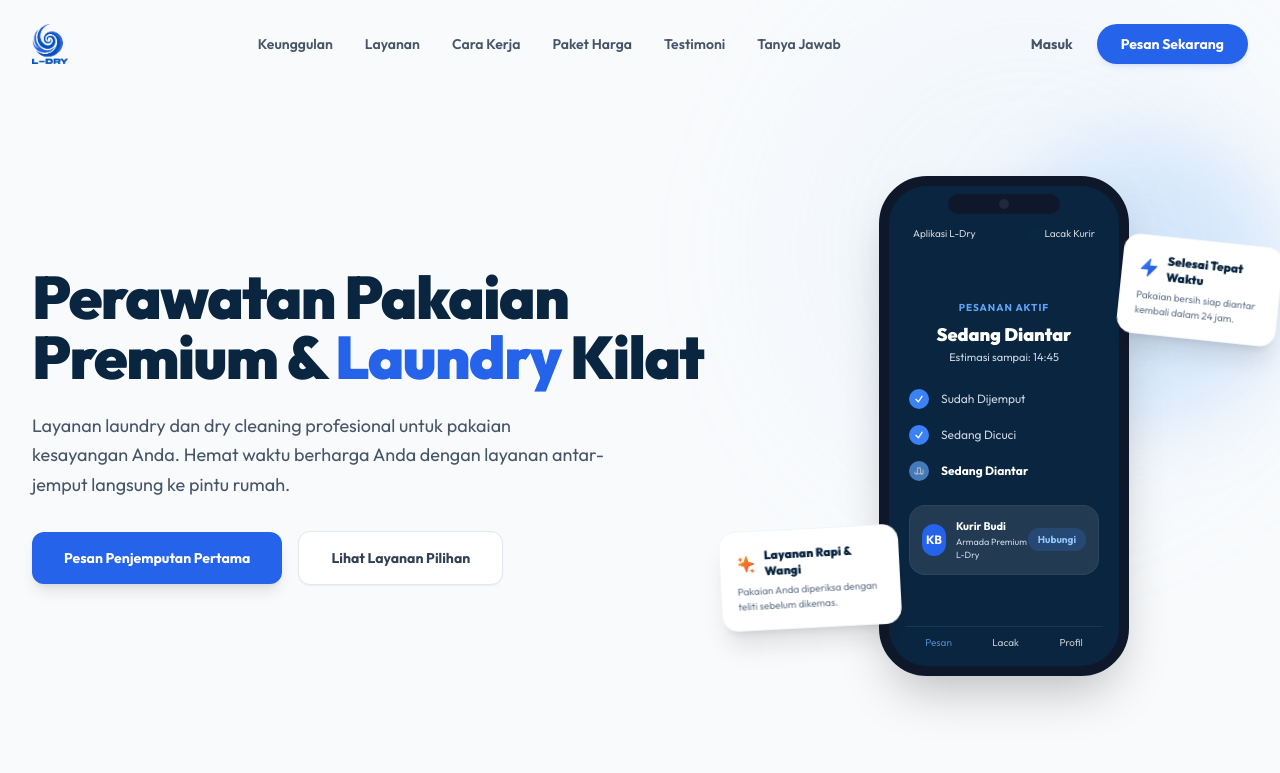
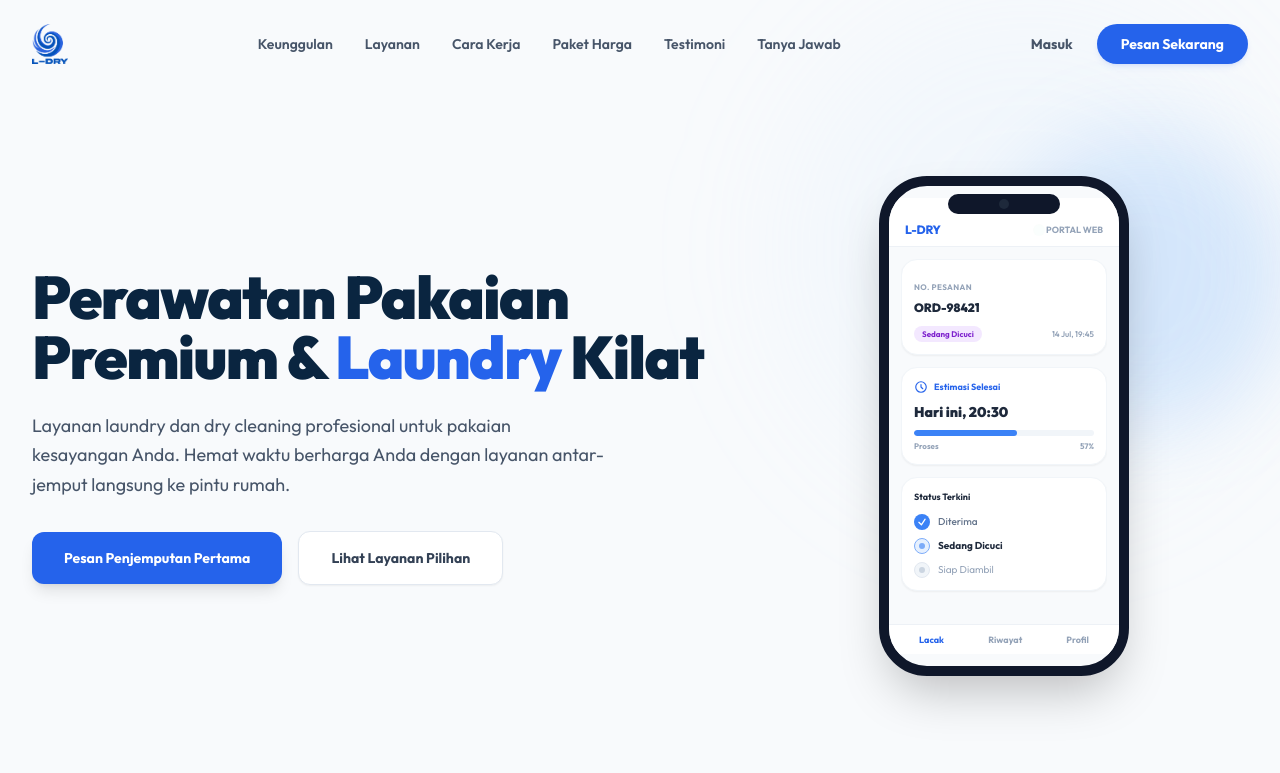
Before and after one commit to fdwi/laundry, a Laravel app: page / in a window 1280 px wide. Shown: the top 773 px of the page. Run offline with Laravel 10, Linux system fonts and the light colour scheme; data comes from the database, SQL or seed files in the repository; style sheets or scripts are compiled from the project's sources.

Commit message:
nambah fitur wa dan perbaiki tampilan

```diff
--- a/app/Models/Order.php
+++ b/app/Models/Order.php
@@ -24,6 +24,12 @@
                 if ($order->estimated_finish && now()->gt($order->estimated_finish)) {
                     $order->awardLateDeliveryPoints();
                 }
+            }
+        });
+
+        static::updated(function (Order $order) {
+            if ($order->wasChanged('status')) {
+                \App\Services\NotificationService::sendOrderStatusNotification($order);
             }
         });
     }
--- a/resources/views/welcome.blade.php
+++ b/resources/views/welcome.blade.php
@@ -96,113 +96,92 @@
                     <!-- Glow Efek Latar Belakang -->
                     <div class="absolute -top-10 -right-10 w-72 h-72 bg-blue-400/20 rounded-full blur-2xl pointer-events-none"></div>
 
-                    <!-- SVG/CSS Mockup Smartphone -->
-                    <div class="relative border-[10px] border-slate-900 rounded-[3rem] h-[500px] w-[250px] bg-[#0a2540] shadow-2xl overflow-hidden flex flex-col justify-between p-4 text-white">
+                    <!-- SVG/CSS Mockup Smartphone (Light Theme, representing the actual website portal) -->
+                    <div class="relative border-[10px] border-slate-900 rounded-[3rem] h-[500px] w-[250px] bg-slate-50 shadow-2xl overflow-hidden flex flex-col justify-between p-3 text-slate-800">
                         <!-- Top Notch Speaker -->
-                        <div class="absolute top-2 left-1/2 -translate-x-1/2 w-28 h-5 bg-slate-900 rounded-full flex items-center justify-center">
+                        <div class="absolute top-2 left-1/2 -translate-x-1/2 w-28 h-5 bg-slate-900 rounded-full flex items-center justify-center z-20">
                             <span class="w-2.5 h-2.5 bg-slate-800 rounded-full"></span>
                         </div>
 
-                        <!-- Header Internal Aplikasi -->
-                        <div class="pt-6 flex justify-between items-center text-[10px] opacity-80 px-2">
-                            <span>Aplikasi L-Dry</span>
-                            <div class="flex items-center space-x-1">
-                                <span class="w-2 h-2 bg-emerald-500 rounded-full animate-ping"></span>
-                                <span>Lacak Kurir</span>
+                        <!-- Top Bar / App Logo -->
+                        <div class="pt-6 pb-2 border-b border-slate-200/60 bg-white -mx-3 px-4 flex justify-between items-center text-xs">
+                            <span class="font-extrabold text-blue-600 tracking-tight">L-DRY</span>
+                            <div class="flex items-center gap-1">
+                                <span class="w-1.5 h-1.5 bg-emerald-500 rounded-full animate-ping"></span>
+                                <span class="text-[9px] text-slate-400 font-bold uppercase">Portal Web</span>
                             </div>
                         </div>
 
-                        <!-- Status Pesanan Aktif Mockup -->
-                        <div class="my-auto space-y-6 px-1">
-                            <div class="text-center">
-                                <span class="text-[10px] uppercase tracking-widest text-blue-400 font-bold">Pesanan Aktif</span>
-                                <h4 class="text-lg font-black mt-1">Sedang Diantar</h4>
-                                <p class="text-[11px] text-slate-300">Estimasi sampai: 14:45</p>
-                            </div>
-
-                            <!-- Langkah Progress -->
-                            <div class="space-y-4">
-                                <div class="flex items-center space-x-3 text-xs">
-                                    <div class="w-5 h-5 rounded-full bg-blue-500 flex items-center justify-center">
-                                        <svg class="w-2.5 h-2.5 text-white" fill="none" stroke="currentColor" viewBox="0 0 24 24" stroke-width="3">
-                                            <path stroke-linecap="round" stroke-linejoin="round" d="M4.5 12.75l6 6 9-13.5" />
-                                        </svg>
-                                    </div>
-                                    <span class="text-slate-300">Sudah Dijemput</span>
-                                </div>
-                                <div class="flex items-center space-x-3 text-xs">
-                                    <div class="w-5 h-5 rounded-full bg-blue-500 flex items-center justify-center">
-                                        <svg class="w-2.5 h-2.5 text-white" fill="none" stroke="currentColor" viewBox="0 0 24 24" stroke-width="3">
-                                            <path stroke-linecap="round" stroke-linejoin="round" d="M4.5 12.75l6 6 9-13.5" />
-                                        </svg>
-                                    </div>
-                                    <span class="text-slate-300">Sedang Dicuci</span>
-                                </div>
-                                <div class="flex items-center space-x-3 text-xs font-bold text-white">
-                                    <div class="w-5 h-5 rounded-full bg-blue-400 flex items-center justify-center animate-pulse">
-                                        <svg class="w-2.5 h-2.5 text-white" fill="none" stroke="currentColor" viewBox="0 0 24 24" stroke-width="2.5">
-                                            <path stroke-linecap="round" stroke-linejoin="round" d="M8.25 18.75a1.5 1.5 0 01-3 0m3 0a1.5 1.5 0 00-3 0m3 0h6m-9 0H3.375a1.125 1.125 0 01-1.125-1.125V14.25m17.25 4.5a1.5 1.5 0 01-3 0m3 0a1.5 1.5 0 00-3 0m3 0h1.125a1.125 1.125 0 001.125-1.125V9.75M8.25 18.75h6m-6 0V6.75A2.25 2.25 0 0110.5 4.5h3a2.25 2.25 0 012.25 2.25v12m-6 0h6" />
-                                        </svg>
-                                    </div>
-                                    <span>Sedang Diantar</span>
+                        <!-- Main Screen Content -->
+                        <div class="flex-1 my-auto py-3 space-y-3 overflow-hidden">
+                            <!-- Tracking Header Card -->
+                            <div class="bg-white border border-slate-100 rounded-2xl p-3 shadow-sm space-y-1">
+                                <span class="text-[8px] font-bold text-slate-400 uppercase tracking-wider">No. Pesanan</span>
+                                <h4 class="text-xs font-black text-slate-800">ORD-98421</h4>
+                                <div class="flex justify-between items-center pt-1.5">
+                                    <span class="px-2 py-0.5 rounded-full bg-purple-100 text-purple-700 text-[8px] font-bold">
+                                        Sedang Dicuci
+                                    </span>
+                                    <span class="text-[8px] text-slate-400 font-semibold">14 Jul, 19:45</span>
                                 </div>
                             </div>
 
-                            <!-- Informasi Driver/Kurir -->
-                            <div class="bg-white/10 rounded-2xl p-3 flex items-center justify-between border border-white/5">
-                                <div class="flex items-center space-x-2.5">
-                                    <div class="w-8 h-8 rounded-full bg-blue-600 flex items-center justify-center font-bold text-xs">KB</div>
-                                    <div>
-                                        <h5 class="text-[11px] font-bold">Kurir Budi</h5>
-                                        <p class="text-[9px] text-slate-300">Armada Premium L-Dry</p>
+                            <!-- Progress & Time Card -->
+                            <div class="bg-white border border-slate-100 rounded-2xl p-3 shadow-sm space-y-2">
+                                <div class="flex items-center gap-1.5 text-blue-600">
+                                    <svg class="w-3.5 h-3.5" fill="none" stroke="currentColor" viewBox="0 0 24 24"><path stroke-linecap="round" stroke-linejoin="round" stroke-width="2" d="M12 8v4l3 3m6-3a9 9 0 11-18 0 9 9 0 0118 0z"></path></svg>
+                                    <span class="text-[9px] font-bold">Estimasi Selesai</span>
+                                </div>
+                                <p class="text-sm font-black text-slate-800">Hari ini, 20:30</p>
+
+                                <!-- Progress bar -->
+                                <div class="space-y-1">
+                                    <div class="h-1.5 rounded-full bg-slate-100 overflow-hidden">
+                                        <div class="h-full bg-blue-500 rounded-full" style="width: 57%;"></div>
+                                    </div>
+                                    <div class="flex justify-between text-[8px] text-slate-400 font-bold">
+                                        <span>Proses</span>
+                                        <span>57%</span>
                                     </div>
                                 </div>
-                                <span class="text-[10px] bg-blue-500/20 text-blue-300 py-1 px-2.5 rounded-full font-bold">Hubungi</span>
+                            </div>
+
+                            <!-- Simplified Stepper -->
+                            <div class="bg-white border border-slate-100 rounded-2xl p-3 shadow-sm space-y-2.5">
+                                <span class="text-[9px] font-bold text-slate-800 block">Status Terkini</span>
+
+                                <div class="space-y-2">
+                                    <div class="flex items-center gap-2 text-[10px]">
+                                        <div class="w-4 h-4 rounded-full bg-blue-500 flex items-center justify-center text-white shrink-0">
+                                            <svg class="w-2.5 h-2.5" fill="none" stroke="currentColor" viewBox="0 0 24 24" stroke-width="3"><path stroke-linecap="round" stroke-linejoin="round" d="M4.5 12.75l6 6 9-13.5" /></svg>
+                                        </div>
+                                        <span class="text-slate-500 font-medium">Diterima</span>
+                                    </div>
+                                    <div class="flex items-center gap-2 text-[10px] font-bold text-slate-800">
+                                        <div class="w-4 h-4 rounded-full bg-blue-100 border border-blue-500 flex items-center justify-center text-blue-600 shrink-0 animate-pulse">
+                                            <span class="w-1.5 h-1.5 bg-blue-500 rounded-full"></span>
+                                        </div>
+                                        <span>Sedang Dicuci</span>
+                                    </div>
+                                    <div class="flex items-center gap-2 text-[10px]">
+                                        <div class="w-4 h-4 rounded-full bg-slate-100 border border-slate-200 flex items-center justify-center text-slate-400 shrink-0">
+                                            <span class="w-1.5 h-1.5 bg-slate-300 rounded-full"></span>
+                                        </div>
+                                        <span class="text-slate-400">Siap Diambil</span>
+                                    </div>
+                                </div>
                             </div>
                         </div>
 
                         <!-- Menu Navigasi Smartphone Mockup -->
-                        <div class="border-t border-white/10 pt-2 flex justify-around text-[10px] opacity-75">
-                            <span class="text-blue-400">Pesan</span>
-                            <span>Lacak</span>
+                        <div class="border-t border-slate-200/60 bg-white -mx-3 p-2 flex justify-around text-[9px] font-bold text-slate-400">
+                            <span class="text-blue-600">Lacak</span>
+                            <span>Riwayat</span>
                             <span>Profil</span>
                         </div>
                     </div>
 
-                    <!-- Kartu Melayang di Sekitar Smartphone -->
-                    <div class="absolute -left-10 bottom-12 bg-white rounded-2xl p-4 shadow-xl border border-slate-100 max-w-[180px] hidden sm:block transform -rotate-3 transition duration-300 hover:rotate-0">
-                        <div class="flex items-center space-x-2">
-                            <svg class="w-5 h-5 shrink-0" viewBox="0 0 24 24" fill="none" xmlns="http://www.w3.org/2000/svg">
-                                <defs>
-                                    <linearGradient id="sparkleGrad" x1="0%" y1="0%" x2="100%" y2="100%">
-                                        <stop offset="0%" stop-color="#f59e0b" />
-                                        <stop offset="100%" stop-color="#ef4444" />
-                                    </linearGradient>
-                                </defs>
-                                <path d="m12 3-1.912 5.813a2 2 0 0 1-1.275 1.275L3 12l5.813 1.912a2 2 0 0 1 1.275 1.275L12 21l1.912-5.813a2 2 0 0 1 1.275-1.275L21 12l-5.813-1.912a2 2 0 0 1-1.275-1.275Z" fill="url(#sparkleGrad)" stroke="url(#sparkleGrad)" stroke-width="1.5" stroke-linecap="round" stroke-linejoin="round" />
-                                <path d="m5 3 1 2.5L8.5 6 6 7 5 9.5 4 7 1.5 6 4 5.5Z" fill="url(#sparkleGrad)" />
-                                <path d="m19 17 1 2.5 2.5.5-2.5 1-1 2.5-1-2.5-2.5-1 2.5-1Z" fill="url(#sparkleGrad)" />
-                            </svg>
-                            <span class="text-xs font-black text-[#0a2540]">Layanan Rapi & Wangi</span>
-                        </div>
-                        <p class="text-[10px] text-slate-500 mt-1">Pakaian Anda diperiksa dengan teliti sebelum dikemas.</p>
-                    </div>
 
-                    <div class="absolute -right-8 top-16 bg-white rounded-2xl p-4 shadow-xl border border-slate-100 max-w-[160px] hidden sm:block transform rotate-6 transition duration-300 hover:rotate-0">
-                        <div class="flex items-center space-x-2">
-                            <svg class="w-5 h-5 shrink-0" viewBox="0 0 24 24" fill="none" xmlns="http://www.w3.org/2000/svg">
-                                <defs>
-                                    <linearGradient id="zapGrad" x1="0%" y1="0%" x2="100%" y2="100%">
-                                        <stop offset="0%" stop-color="#3b82f6" />
-                                        <stop offset="100%" stop-color="#1d4ed8" />
-                                    </linearGradient>
-                                </defs>
-                                <polygon points="13 2 3 14 12 14 11 22 21 10 12 10 13 2" fill="url(#zapGrad)" stroke="url(#zapGrad)" stroke-width="1.5" stroke-linecap="round" stroke-linejoin="round"/>
-                            </svg>
-                            <span class="text-xs font-black text-[#0a2540]">Selesai Tepat Waktu</span>
-                        </div>
-                        <p class="text-[10px] text-slate-500 mt-1">Pakaian bersih siap diantar kembali dalam 24 jam.</p>
-                    </div>
                 </div>
             </div>
         </div>
@@ -839,11 +818,11 @@
 
             <!-- Layout Testimoni Utama -->
             <div class="grid grid-cols-1 lg:grid-cols-12 gap-8 items-stretch">
-                <!-- Testimoni Utama (Elena Rossi) -->
+                <!-- Testimoni Utama (Wahyu Taruna) -->
                 <div class="lg:col-span-8 bg-slate-50 border border-slate-100 rounded-3xl overflow-hidden flex flex-col md:flex-row hover:shadow-lg transition duration-300">
                     <div class="md:w-2/5 min-h-[300px] relative">
-                        <img src="https://images.unsplash.com/photo-1580489944761-15a19d654956?auto=format&fit=crop&w=500&q=80"
-                             class="w-full h-full object-cover" alt="Elena Rossi Creative Director">
+                        <img src="/testimoni-taruna.jpg"
+                             class="w-full h-full object-cover object-top" alt="Wahyu Taruna">
                     </div>
                     <div class="md:w-3/5 p-8 md:p-12 flex flex-col justify-between space-y-6">
                         <div class="space-y-4">
@@ -856,12 +835,12 @@
                                 <svg class="w-5 h-5 fill-current" viewBox="0 0 24 24" xmlns="http://www.w3.org/2000/svg"><path d="M12 17.27L18.18 21l-1.64-7.03L22 9.24l-7.19-.61L12 2 9.19 8.63 2 9.24l5.46 4.73L5.82 21z"/></svg>
                             </div>
                             <blockquote class="text-[#0a2540] text-lg font-medium leading-relaxed italic">
-                                "L-Dry adalah satu-satunya jasa laundry yang saya percayai untuk merawat pakaian-pakaian mahal saya. Teknik pencucian mereka sangat aman untuk berbagai jenis bahan sensitif."
+                                "Seragam dinas dan pakaian harian saya selalu bersih, rapi, dan wangi tepat waktu. L-Dry benar-benar bisa diandalkan untuk merawat pakaian yang butuh penanganan khusus!"
                             </blockquote>
                         </div>
                         <div>
-                            <h4 class="font-extrabold text-[#0a2540] text-sm">Elena Rossi</h4>
-                            <p class="text-xs text-slate-400 font-medium">Creative Director, Atelier Rossi</p>
+                            <h4 class="font-extrabold text-[#0a2540] text-sm">Wahyu</h4>
+                            <p class="text-xs text-slate-400 font-medium">Taruna Akademi, Pelanggan L-Dry</p>
                         </div>
                     </div>
                 </div>
@@ -1060,42 +1039,19 @@
                 </div>
             </div>
 
-            <!-- Blok CTA Download Aplikasi & WhatsApp Concierge -->
-            <div class="grid grid-cols-1 md:grid-cols-2 gap-8 mt-12">
-                <!-- Kartu Aplikasi -->
-                <div class="bg-white border border-slate-100 rounded-3xl p-8 md:p-10 flex flex-col justify-between hover:shadow-md transition duration-300">
-                    <div class="space-y-4">
-                        <span class="text-[10px] font-bold text-blue-600 uppercase tracking-widest">PESAN MUDAH</span>
-                        <h3 class="text-2xl font-black text-[#0a2540]">Aplikasi L-Dry (Web & Android)</h3>
-                        <ul class="space-y-2 text-xs text-slate-500">
-                            <li class="flex items-center"><span class="w-1.5 h-1.5 rounded-full bg-blue-500 mr-2"></span> Lacak lokasi kurir secara real-time</li>
-                            <li class="flex items-center"><span class="w-1.5 h-1.5 rounded-full bg-blue-500 mr-2"></span> Atur jadwal penjemputan laundry dengan mudah</li>
-                            <li class="flex items-center"><span class="w-1.5 h-1.5 rounded-full bg-blue-500 mr-2"></span> Pantau status cucian Anda kapan saja</li>
-                        </ul>
-                    </div>
-                    <div class="mt-8 flex flex-col sm:flex-row gap-3">
-                        <a href="{{ auth()->check() ? (auth()->user()->role === 'customer' ? route('customer.orders.create') : route('dashboard')) : route('register') }}"
-                           class="flex-1 px-4 py-3.5 bg-[#0a2540] hover:bg-slate-900 text-white font-bold rounded-xl text-[11px] uppercase tracking-wider text-center transition shadow-sm">
-                            Pesan Sekarang
-                        </a>
-                        <a href="{{ asset('downloads/l-dry.apk') }}" download
-                           class="flex-1 px-4 py-3.5 bg-blue-50 hover:bg-blue-100 text-blue-700 font-bold rounded-xl text-[11px] uppercase tracking-wider text-center transition border border-blue-100/50">
-                            Download App (APK)
-                        </a>
-                    </div>
-                </div>
-
-                <!-- Kartu WhatsApp -->
-                <div class="bg-white border border-slate-100 rounded-3xl p-8 md:p-10 flex flex-col justify-between hover:shadow-md transition duration-300">
-                    <div class="space-y-4">
-                        <span class="text-[10px] font-bold text-emerald-600 uppercase tracking-widest">LAYANAN CEPAT</span>
-                        <h3 class="text-2xl font-black text-[#0a2540]">Layanan Chat WhatsApp</h3>
-                        <p class="text-slate-500 text-xs leading-relaxed">
-                            Punya pertanyaan cepat atau ingin pesan laundry lebih mudah? Silakan hubungi admin kami via WhatsApp.
+            <!-- Blok CTA WhatsApp Concierge -->
+            <div class="mt-12">
+                <!-- Kartu WhatsApp (Full Width) -->
+                <div class="bg-white border border-slate-100 rounded-3xl p-8 md:p-12 flex flex-col md:flex-row items-center justify-between gap-8 hover:shadow-lg transition duration-300">
+                    <div class="space-y-4 max-w-2xl text-center md:text-left">
+                        <span class="inline-flex px-3.5 py-1.5 rounded-full bg-emerald-50 text-emerald-700 text-xs font-bold uppercase tracking-wider">LAYANAN CEPAT</span>
+                        <h3 class="text-3xl font-black text-[#0a2540] tracking-tight">Layanan Chat WhatsApp</h3>
+                        <p class="text-slate-500 text-sm leading-relaxed">
+                            Punya pertanyaan cepat atau ingin pesan laundry lebih mudah? Tim admin kami siap melayani pesanan laundry antar-jemput dan menjawab keluhan Anda secara cepat melalui WhatsApp.
                         </p>
                     </div>
                     <a href="https://wa.me/{{ preg_replace('/[^0-9]/', '', $settings['whatsapp']) }}?text={{ urlencode('Halo L-Dry, saya ingin memesan layanan laundry antar-jemput.') }}" target="_blank"
-                       class="mt-8 px-6 py-4 bg-emerald-600 hover:bg-emerald-700 text-white font-bold rounded-xl text-xs uppercase tracking-widest text-center transition shadow-sm">
+                       class="px-8 py-4 bg-emerald-600 hover:bg-emerald-700 text-white font-bold rounded-2xl shadow-md transition duration-200 text-sm text-center w-full md:w-auto whitespace-nowrap">
                         Chat WhatsApp Sekarang
                     </a>
                 </div>
--- a/routes/web.php
+++ b/routes/web.php
@@ -161,3 +161,33 @@
         return 'Gagal Clear Cache: ' . $e->getMessage();
     }
 });
+
+// Route untuk mengetes WhatsApp secara langsung
+Route::get('/test-wa-laundrai', function (\Illuminate\Http\Request $request) {
+    $phone = $request->query('phone');
+    if (!$phone) {
+        return 'Masukkan nomor HP di URL. Contoh: /test-wa-laundrai?phone=08123456789';
+    }
+
+    $token = env('FONNTE_TOKEN');
+    if (empty($token)) {
+        return 'Gagal: FONNTE_TOKEN kosong di .env cPanel Anda! Pastikan sudah diisi dan disave.';
+    }
+
+    try {
+        $response = \Illuminate\Support\Facades\Http::withHeaders([
+            'Authorization' => $token,
+        ])->withoutVerifying()->post('https://api.fonnte.com/send', [
+            'target' => $phone,
+            'message' => 'Tes koneksi Fonnte API dari website Laundry L-Dry!',
+            'countryCode' => '62',
+        ]);
+
+        return response()->json([
+            'http_status' => $response->status(),
+            'fonnte_response' => $response->json() ?? $response->body()
+        ]);
+    } catch (\Exception $e) {
+        return 'Error Koneksi: ' . $e->getMessage();
+    }
+});
```
Also changed, not shown: app/Services/NotificationService.php (added, +50 -0 lines), app/Services/WhatsAppService.php (added, +53 -0 lines), public/testimoni-taruna.jpg (added), 2 other files.
